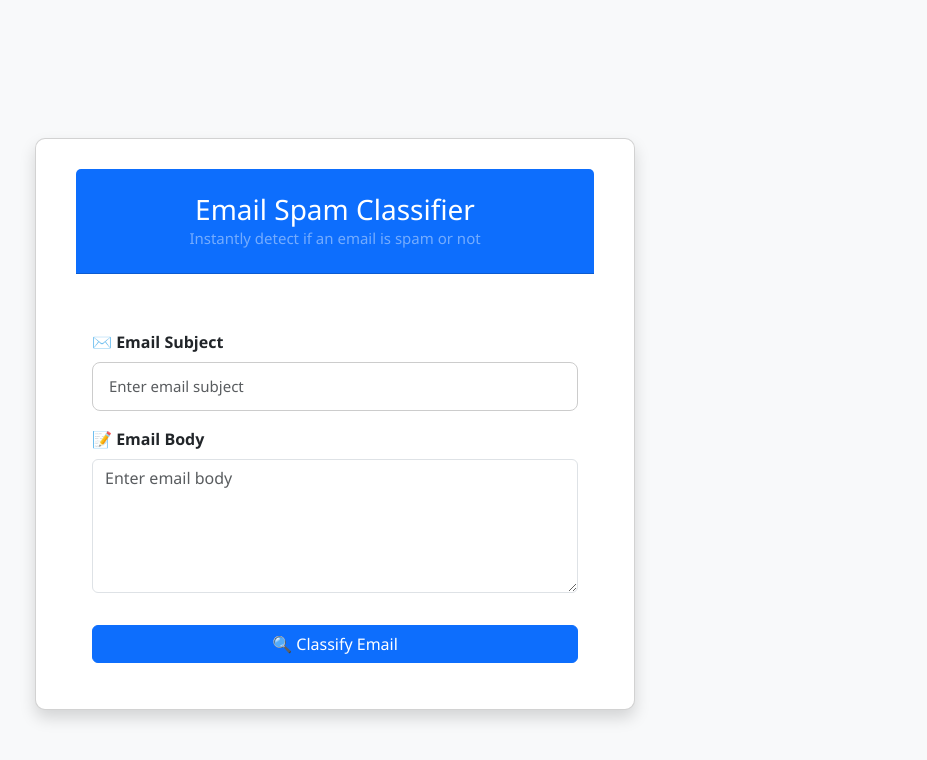
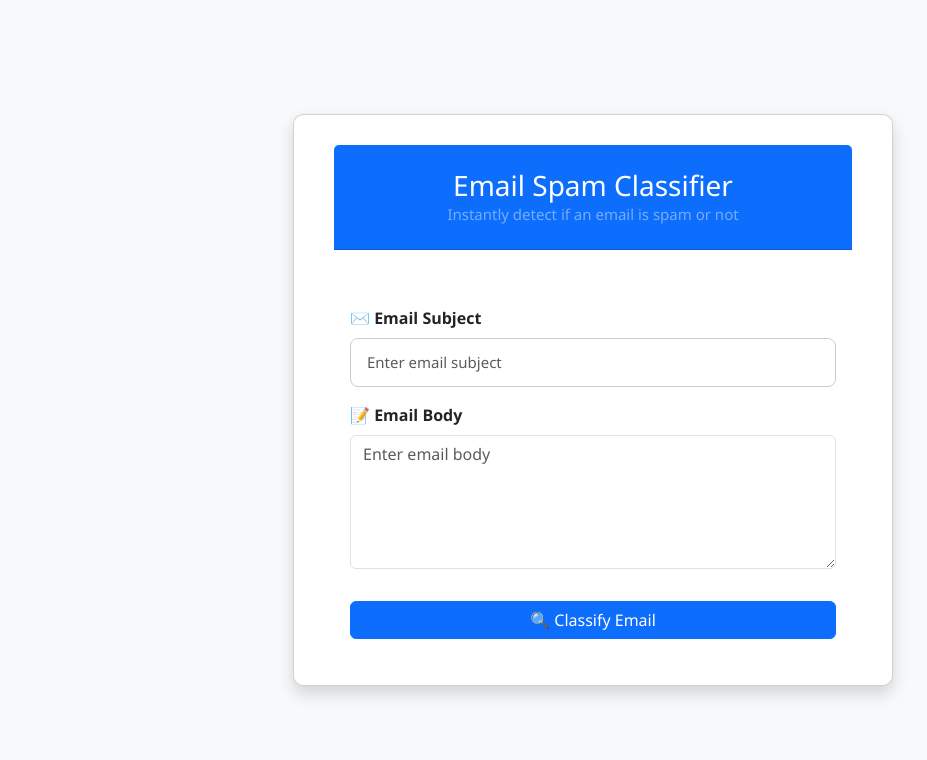
Before and after one commit to jessie726/Phishing-Email-Detector, a Flask app: page / in a window 1280 px wide. Shown: the top 760 px of the page, without its empty margins (47-974 px from the left). Run offline with Flask 3, Linux system fonts and the light colour scheme; parts of the project's set-up code (start-up, migrations or seed data) failed here and were passed over.

Commit message:
Update index.html

```diff
--- a/templates/index.html
+++ b/templates/index.html
@@ -10,7 +10,6 @@
 </head>
 <body class="bg-light">
     <div class="wrapper">
-        <div class="container mt-5">
         <div class="card shadow">
             <div class="card-header text-center bg-primary text-white">
                 <h2 class="mb-0"><i class="bi bi-envelope-fill"></i> Email Spam Classifier</h2>
@@ -41,6 +40,5 @@
             </div>
         </div>
     </div>
-    </div>
 </body>
 </html>
```
Lines whose indentation alone changed are shown as unchanged.
